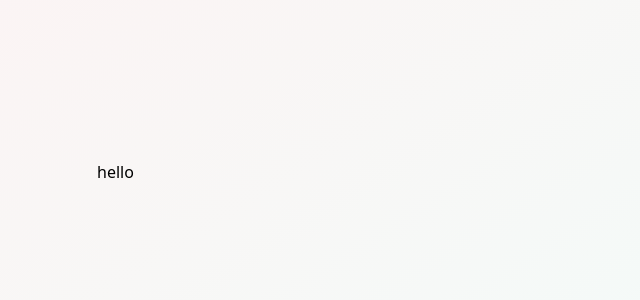
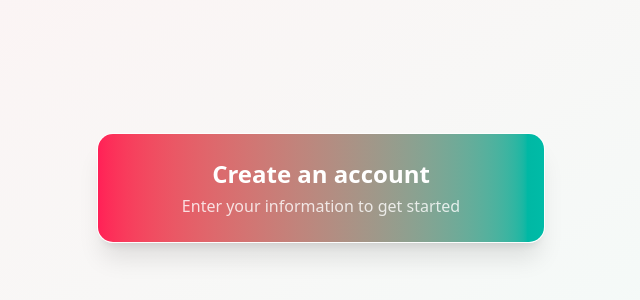
Before and after one commit to gautamranjan09/user_registration_form, a React (Vite) app: page / in a window 1280 px wide. Shown: the part 228-528 px from the top of the page, without its empty margins (319-959 px from the left). Built offline with nearby package versions, Linux system fonts and the light colour scheme.

Commit message:
add registration form component with header and fade-in animation

```diff
--- a/src/App.css
+++ b/src/App.css
@@ -0,0 +1,10 @@
+@keyframes fadeIn {
+  from {
+    opacity: 0;
+    transform: translateY(10px);
+  }
+  to {
+    opacity: 1;
+    transform: translateY(0);
+  }
+}
--- a/src/App.jsx
+++ b/src/App.jsx
@@ -1,11 +1,11 @@
-//import RegistrationForm from "./components/RegistrationForm1"
+import RegistrationForm from "./components/RegistrationForm"
 import "./App.css"
 
 function App() {
   return (
     <div className="min-h-screen flex items-center justify-center bg-gradient-to-br from-rose-50 to-teal-50 p-4">
       <div className="w-full max-w-md">
-       hello
+        <RegistrationForm />
       </div>
     </div>
   )
--- /dev/null
+++ b/src/components/FormHeader.jsx
@@ -0,0 +1,12 @@
+import React from "react"
+
+function FormHeader() {
+  return (
+    <div className="p-6 space-y-1 bg-gradient-to-r from-rose-500 to-teal-500 text-white">
+      <h2 className="text-2xl font-bold text-center">Create an account</h2>
+      <p className="text-white/80 text-center">Enter your information to get started</p>
+    </div>
+  )
+}
+
+export default FormHeader;
--- /dev/null
+++ b/src/components/RegistrationForm.jsx
@@ -0,0 +1,22 @@
+import React, { useState } from "react";
+import FormHeader from "./FormHeader";
+
+const RegistrationForm = () => {
+  // Form state
+  const [formValues, setFormValues] = useState({
+    name: "",
+    email: "",
+    password: "",
+  });
+
+  return (
+    <div className="w-full opacity-0 translate-y-4 animate-[fadeIn_0.5s_ease-out_forwards]">
+      <div className="w-full backdrop-blur-sm bg-white/70 rounded-2xl shadow-xl border border-white/20 overflow-hidden">
+      {/* Header */}
+      <FormHeader />
+      </div>
+    </div>
+  );
+};
+
+export default RegistrationForm;
```
